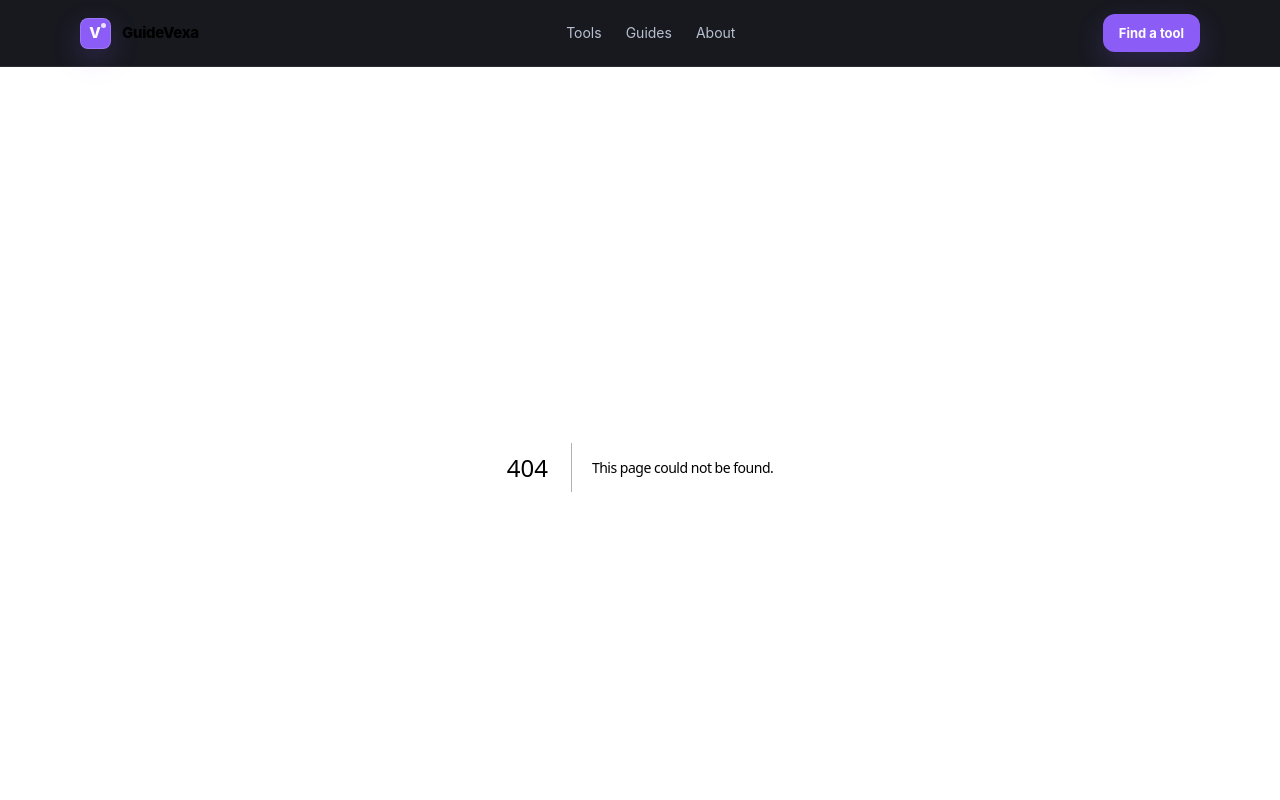
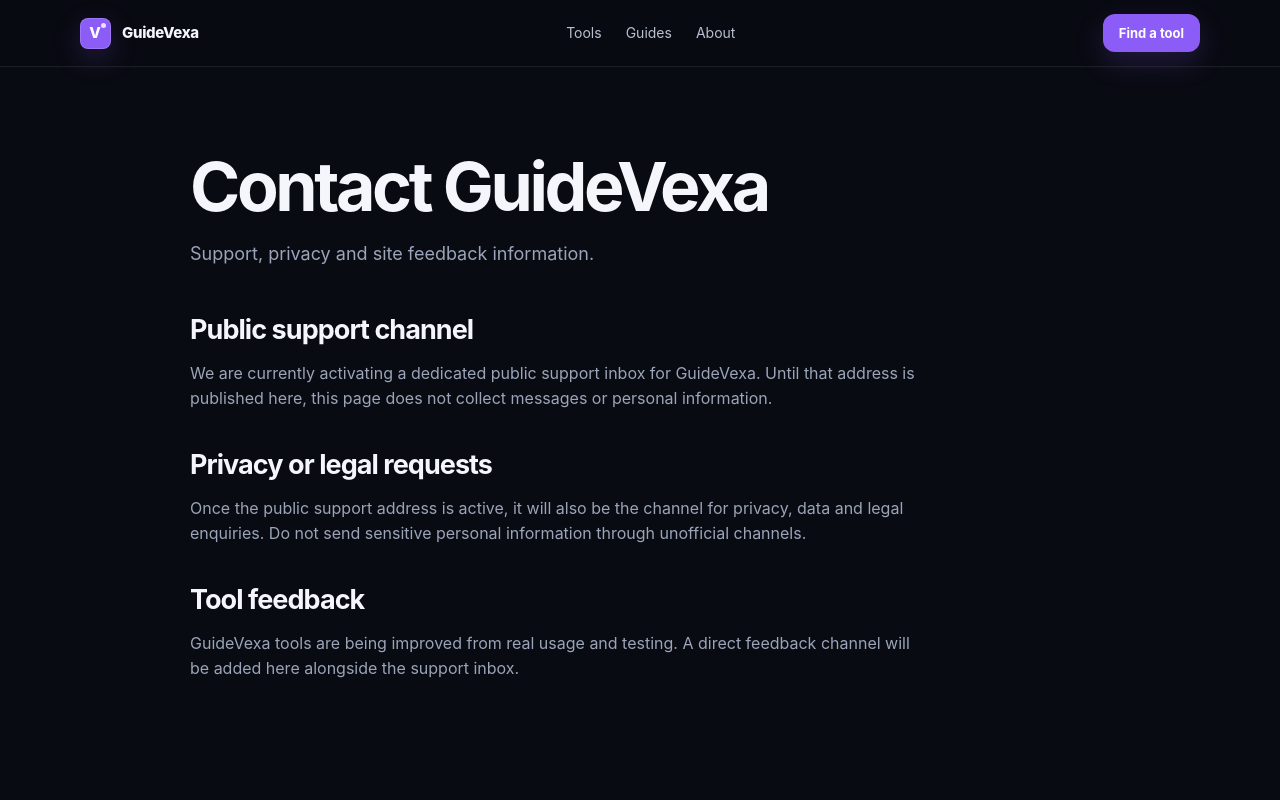
Before and after one commit to Alhachmi01/CardioNewYork, a Next.js app: page /contact in a window 1280 px wide. Before the commit this address had no page. Shown: the top 800 px of the page. Built offline with nearby package versions, Linux system fonts and the light colour scheme.

Commit message:
Add transparent contact page

```diff
--- /dev/null
+++ b/app/contact/page.tsx
@@ -0,0 +1,34 @@
+import type { Metadata } from "next";
+
+export const metadata: Metadata = {
+  title: "Contact",
+  description: "Contact and support information for GuideVexa.",
+};
+
+export default function ContactPage() {
+  return (
+    <section className="page shell prose-page">
+      <div className="page-intro">
+        <h1>Contact GuideVexa</h1>
+        <p>Support, privacy and site feedback information.</p>
+      </div>
+
+      <div className="prose-block">
+        <h2>Public support channel</h2>
+        <p>
+          We are currently activating a dedicated public support inbox for GuideVexa. Until that address is published here, this page does not collect messages or personal information.
+        </p>
+
+        <h2>Privacy or legal requests</h2>
+        <p>
+          Once the public support address is active, it will also be the channel for privacy, data and legal enquiries. Do not send sensitive personal information through unofficial channels.
+        </p>
+
+        <h2>Tool feedback</h2>
+        <p>
+          GuideVexa tools are being improved from real usage and testing. A direct feedback channel will be added here alongside the support inbox.
+        </p>
+      </div>
+    </section>
+  );
+}
```
